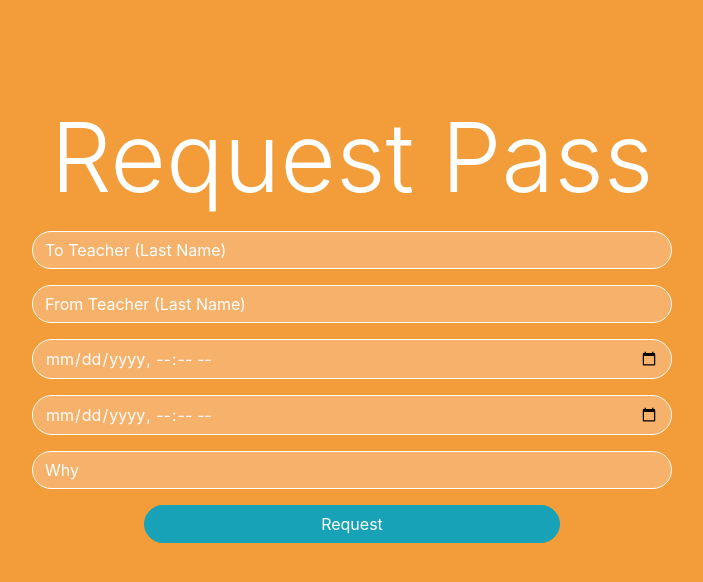
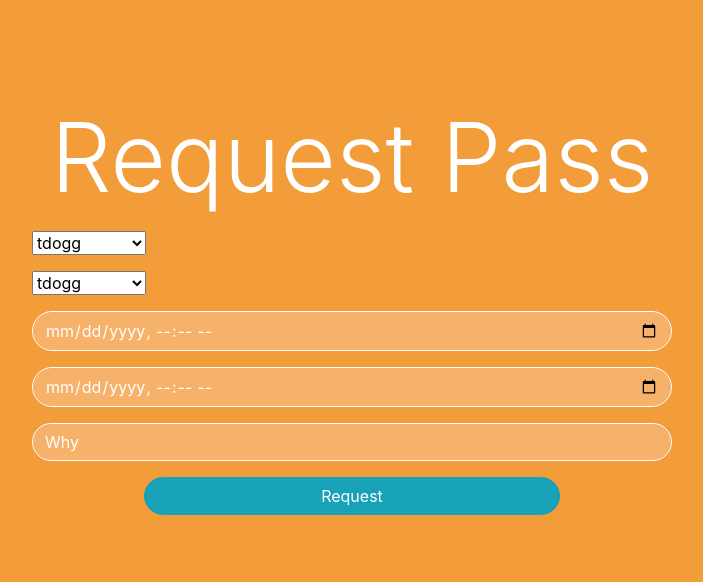
Before and after one commit to CHSCodeForChange/PassMaster-Web, a Django app: page /student/request/ in a window 1280 px wide. Shown: the top 582 px of the page, without its empty margins (288-991 px from the left). Run offline with Django 3.2, Linux system fonts and the light colour scheme; a user stored in the database is signed in; data comes from the database, SQL or seed files in the repository; both versions use the stored data as it was after the commit; some libraries are stand-ins or nearby versions.

Commit message:
set the pass type made the teachers so you can choose from

```diff
--- a/Student/forms.py
+++ b/Student/forms.py
@@ -8,14 +8,8 @@ from Teacher.models import Teacher
 
 
 class RequestForm(forms.Form):
-    location = forms.CharField(label='', required=True, max_length=240, widget=forms.TextInput(
-        attrs={'type': 'text',
-               'class': 'form-control',
-               'placeholder': 'To Teacher (Last Name)'}))
-    sending = forms.CharField(label='', required=True, max_length=240, widget=forms.TextInput(
-        attrs={'type': 'text',
-               'class': 'form-control',
-               'placeholder': 'From Teacher (Last Name)'}))
+    destinationTeacher = forms.ModelChoiceField(queryset=Teacher.objects.all(), empty_label=None)
+    originTeacher = forms.ModelChoiceField(queryset=Teacher.objects.all(), empty_label=None)
     start = forms.DateTimeField(label='Start time', input_formats=['%Y-%m-%dT%H:%M'],
                                 widget=forms.DateTimeInput(
                                     attrs={'type': 'datetime-local',
@@ -36,27 +30,12 @@ class RequestForm(forms.Form):
         self.user = kwargs.pop('user')
         super(RequestForm, self).__init__(*args, **kwargs)
 
-    def clean_sending(self):
-        b = self.cleaned_data['sending']
-
-        if Teacher.objects.filter(idName=b).exists():
-            return b
-        else:
-            raise ValidationError('orgin teacher is invalid')
-
-    def clean_location(self):
-        b = self.cleaned_data['location']
-
-        if Teacher.objects.filter(idName=b).exists():
-            return b
-        else:
-            raise ValidationError('recieving teacher is invalid')
     def save(self, commit=True):
         print(self.user)
         student = Student.objects.get(profile=self.user.profile)
 
         newPass = Pass(approved=False, startTimeRequested=self.cleaned_data['start'],
                        endTimeRequested=self.cleaned_data['end'], description=self.cleaned_data['reason'],
-                       student=student, destinationTeacher=Teacher.objects.get(idName=self.cleaned_data['location']),
-                       originTeacher=Teacher.objects.get(idName=self.cleaned_data['sending']))
+                       student=student, destinationTeacher=self.cleaned_data['destinationTeacher'],
+                       originTeacher=self.cleaned_data['originTeacher'], type='1')
         return newPass
--- a/resources/templates/student/home.html
+++ b/resources/templates/student/home.html
@@ -14,7 +14,7 @@
      {% ifequal pass.type '1' %}
        <div class="card" style="max-width: 18rem;">
          <div class="card-body">
-           <h5 class="card-title">{{pass.destinationTeacher}}</h5>
+           <h5 class="card-title">{{pass.destinationTeacher.profile.name}}</h5>
            <h6 class="card-subtitle mb-2 text-muted">{{pass.startTimeRequested}} - {{pass.endTimeRequested}}</h6>
            <p class="card-text">{{pass.description}}</p>
          </div>
@@ -47,7 +47,7 @@
       {% ifequal pass.type '1' %}
         <div class="card" style="max-width: 18rem;">
           <div class="card-body">
-            <h5 class="card-title">{{pass.destinationTeacher}}</h5>
+            <h5 class="card-title">{{pass.destinationTeacher.profile.name}}</h5>
             <h6 class="card-subtitle mb-2 text-muted">{{pass.startTimeRequested}} - {{pass.endTimeRequested}}</h6>
             <p class="card-text">{{pass.description}}</p>
           </div>
@@ -80,7 +80,7 @@
       {% ifequal pass.type '1' %}
         <div class="card" style="max-width: 18rem;">
           <div class="card-body">
-            <h5 class="card-title">{{pass.destinationTeacher}}</h5>
+            <h5 class="card-title">{{pass.destinationTeacher.profile.name}}</h5>
             <h6 class="card-subtitle mb-2 text-muted">{{pass.startTimeRequested}} - {{pass.endTimeRequested}}</h6>
             <p class="card-text">{{pass.description}}</p>
           </div>
```
Also changed, not shown: db.sqlite3.
